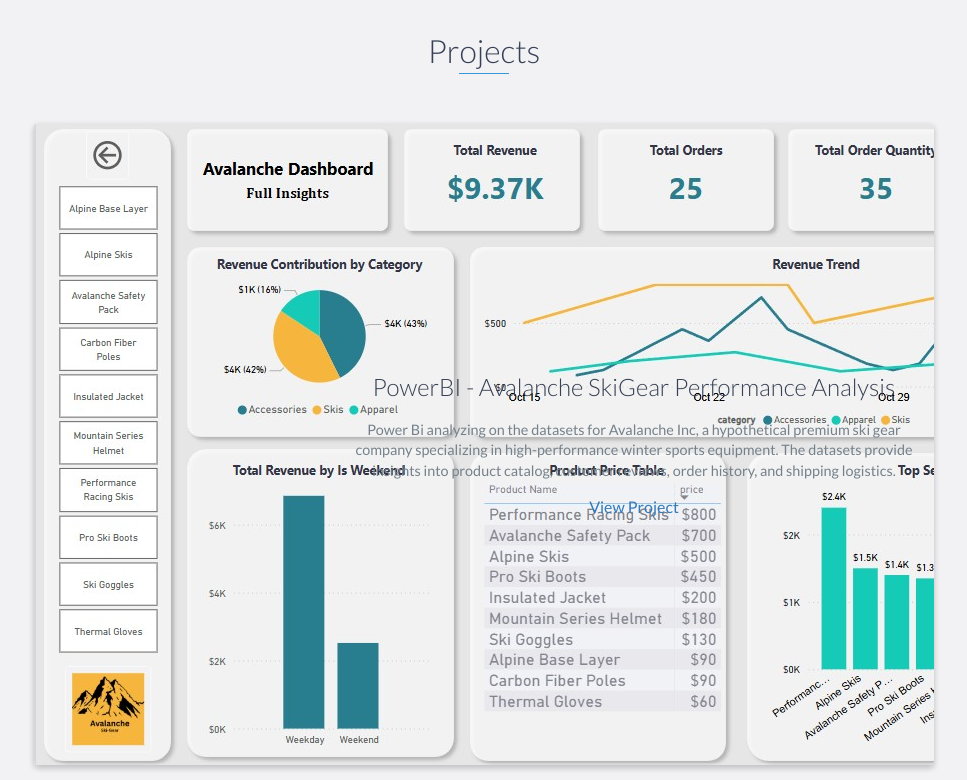
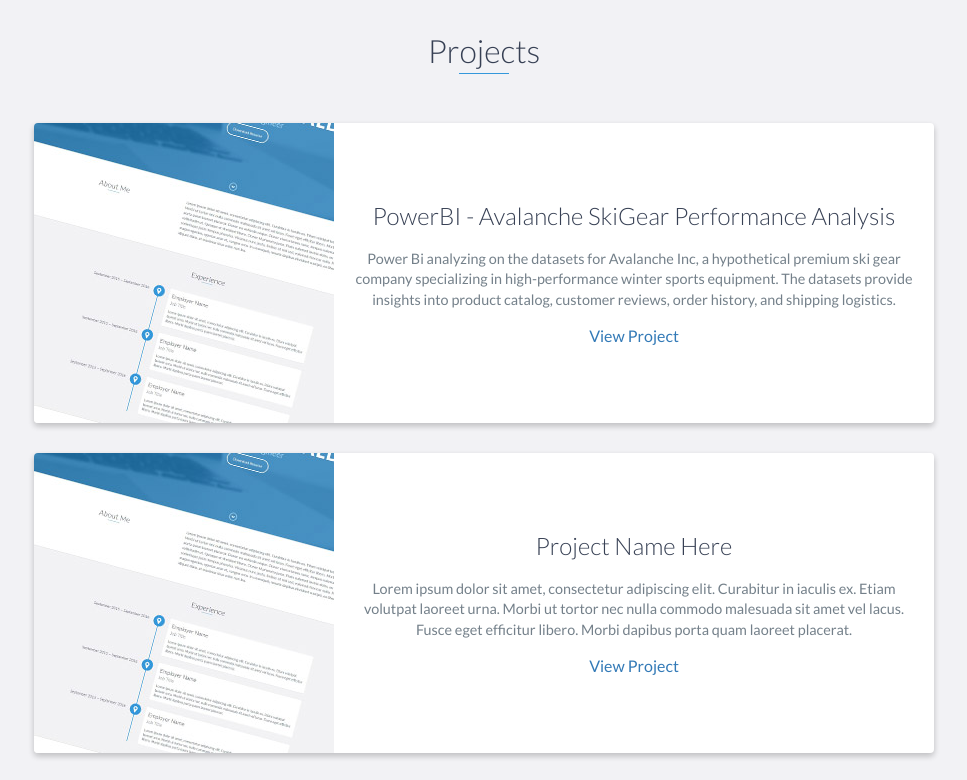
Before and after one commit to Paulineepsipha/Pauline_Portfolio, a website: page index.html in a window 1280 px wide. Shown: the part 2660-3440 px from the top of the page, without its empty margins (156-1123 px from the left). Drawn offline with nearby package versions, Linux system fonts and the light colour scheme.

Commit message:
Update index.html

```diff
--- a/index.html
+++ b/index.html
@@ -157,7 +157,7 @@
             <div class="row">
                 <div class="project shadow-large">
                     <div class="project-image">
-                        <img src="images/project_1.jpg" />
+                        <img src="images/project.jpg" />
                     </div>
                     <!-- End .project-image -->
                     <div class="project-info">
```
